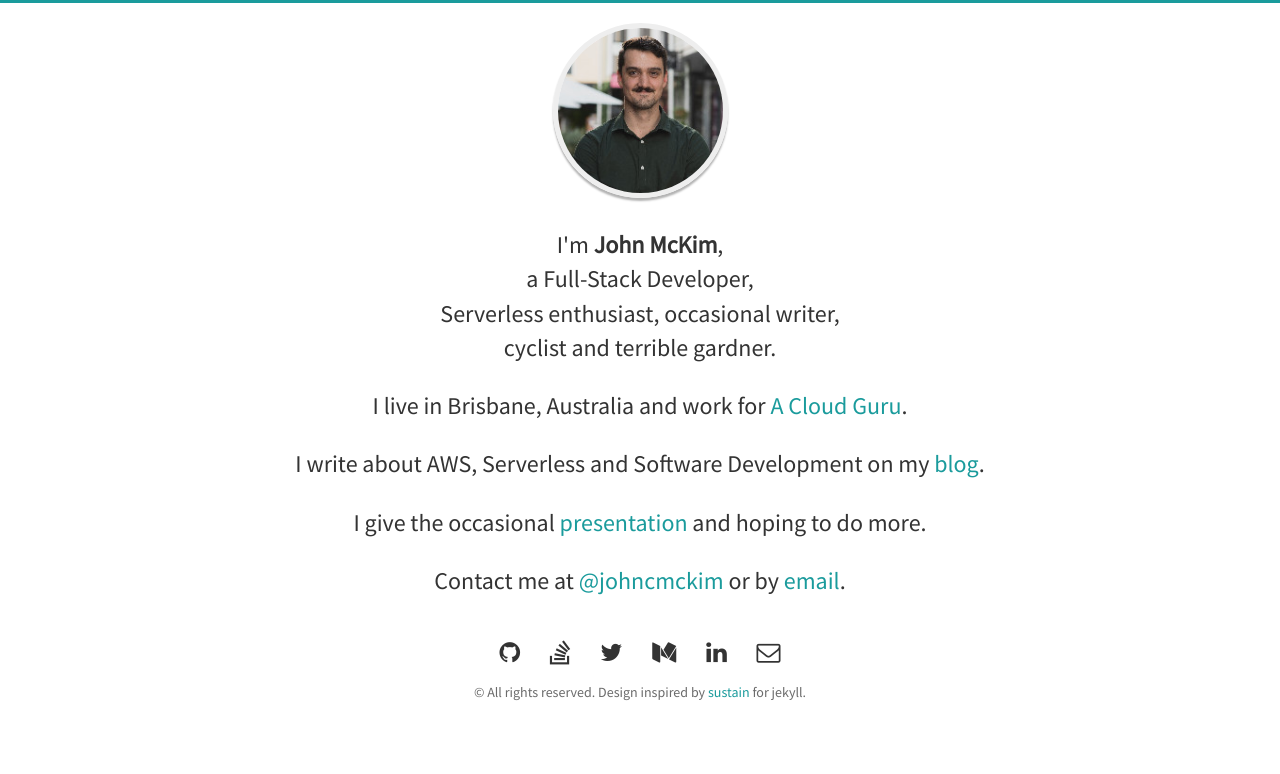
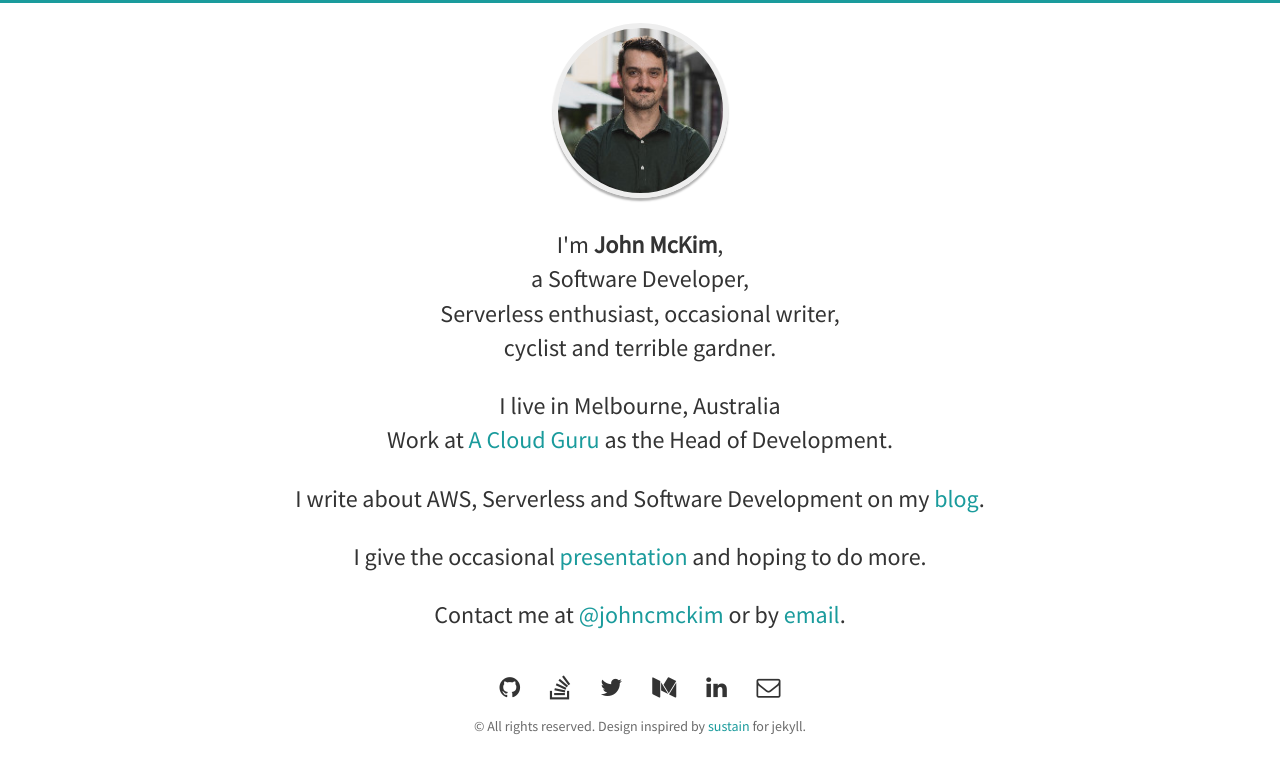
Before and after one commit to johncmckim/johncmckim.github.io, a Jekyll site: the page built from index.html, in a window 1280 px wide. Shown: the top 774 px of the page. Built offline with Jekyll 4.4.1, drawn with Linux system fonts in a browser that asks for light colours.

Commit message:
Update website

```diff
--- a/Gemfile
+++ b/Gemfile
@@ -1 +1,2 @@
+source 'https://rubygems.org'
 gem 'jekyll-feed'
--- a/_config.yml
+++ b/_config.yml
@@ -7,12 +7,16 @@ author:
   email: contact@johncmckim.me
   uri: "https://johncmckim.me"
 
+job:
+  prefix: the
+  title: Head of Development
+
 employer:
   name: A Cloud Guru
   uri: https://acloud.guru
 
 description: >
-  Full-Stack Developer, “DevOps guy”, occasional writer, cyclist, terrible gardener.
+  Head of Development at A Cloud Guru, occasional writer, cyclist, terrible gardener.
 
 baseurl: ""
 url: "https://johncmckim.me"
--- a/index.html
+++ b/index.html
@@ -10,12 +10,13 @@ header: hidden
     <div class="info">
       <p>
         I'm <strong>{{ site.author.name }}</strong>,<br />
-        a Full-Stack Developer, <br />
+        a Software Developer, <br />
         Serverless enthusiast, occasional writer,<br />
         cyclist and terrible gardner.
       </p>
       <p>
-         I live in Brisbane, Australia and work for <a href="{{ site.employer.uri }}">{{ site.employer.name }}</a>.
+         I live in Melbourne, Australia<br />
+         Work at <a href="{{ site.employer.uri }}">{{ site.employer.name }}</a> as {{ site.job.prefix }} {{ site.job.title }}.
       </p>
       <p>
         I write about AWS, Serverless and Software Development on my <a href="{{ site.blog_url }}">blog</a>.
```
Also changed, not shown: Gemfile.lock (added).
